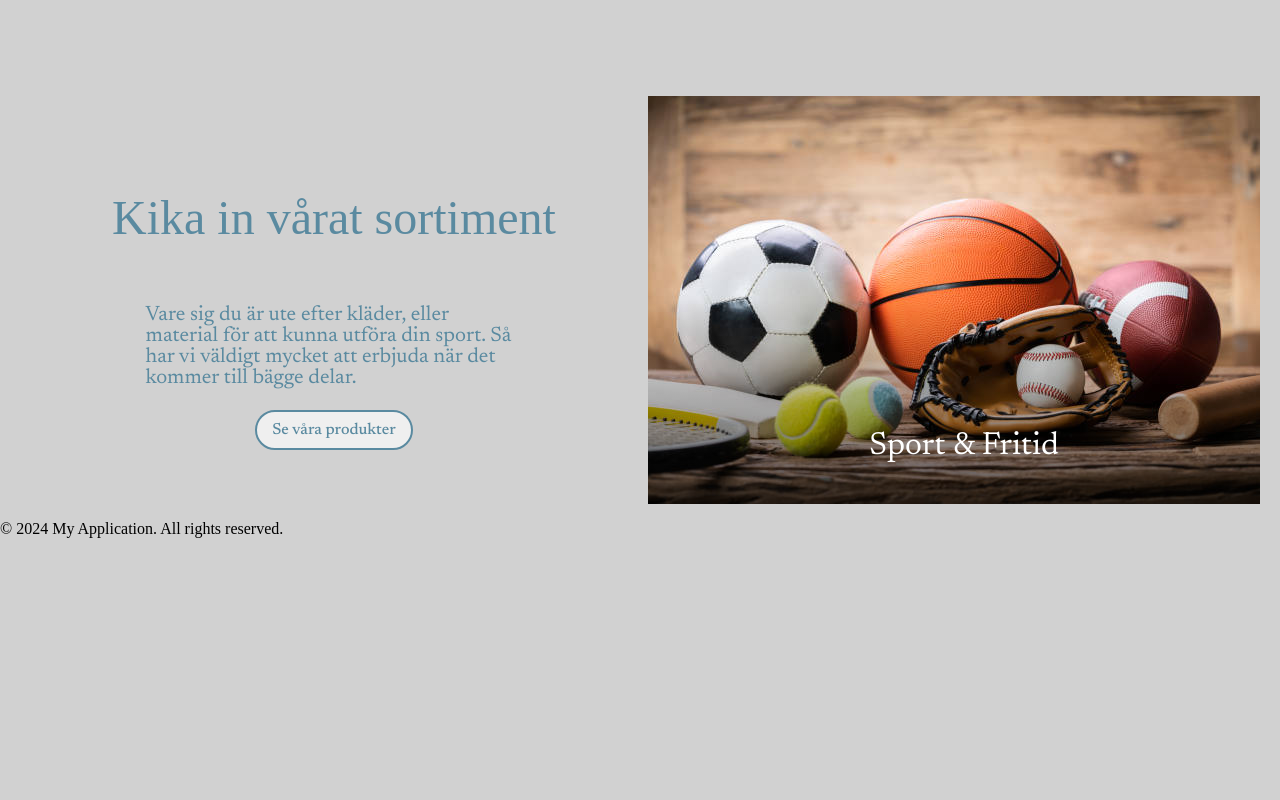
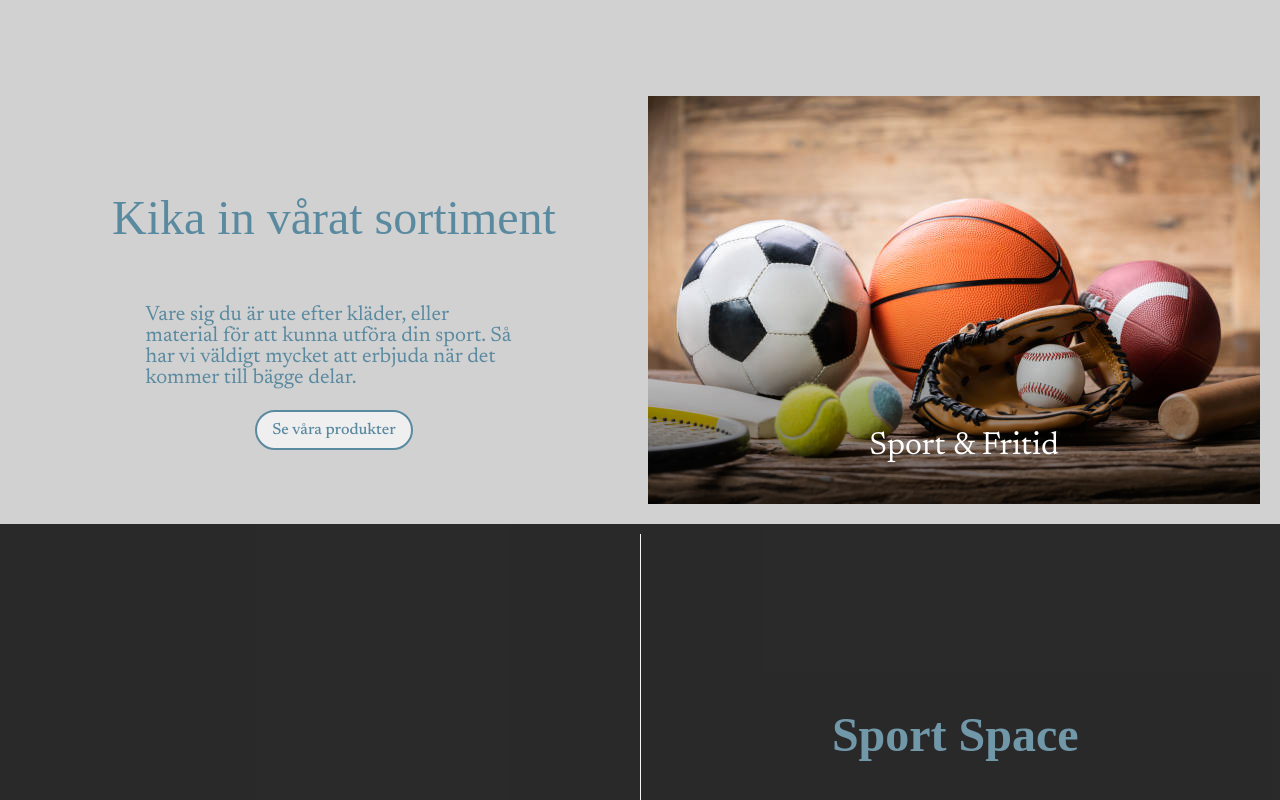
Before and after one commit to GustavssonMarcus/Exam, a Next.js app in the folder frontend/sport-space/: page / in a window 1280 px wide. Shown: the part 854-1654 px from the top of the page. Before the commit the page ends 1408 px from the top, so only its background shows below. Built offline with nearby package versions, Linux system fonts and the light colour scheme; a web font is replaced by a local one.

Commit message:
Content on footer

```diff
--- a/frontend/sport-space/src/app/components/footer/footer.tsx
+++ b/frontend/sport-space/src/app/components/footer/footer.tsx
@@ -2,8 +2,30 @@ import React from 'react';
 
 const Footer = () => {
   return (
-    <footer className="bg-gray-900 text-white p-4">
-      <p>&copy; {new Date().getFullYear()} My Application. All rights reserved.</p>
+    <footer className='footer'>
+      <div className='footer-content'>
+        <div className='footer-content-top'>
+          <div className='footer-content-top-visit'>
+            <p>Besök oss</p>
+          </div>
+          <div className='footer-content-top-contact'>
+            <p>Kontakta oss</p>
+          </div>
+        </div>
+        <div className='footer-content-middle'>
+          <ul>
+            <li>Google</li>
+            <li>Instagram</li>
+            <li>Facebook</li>
+          </ul>
+        </div>
+        <div className='footer-content-bottom'>
+          <p>&copy; {new Date().getFullYear()} Sport Space</p>
+        </div>
+      </div>
+      <div className='footer-title'>
+        <h1>Sport Space</h1>
+      </div>
     </footer>
   );
 };
--- /dev/null
+++ b/frontend/sport-space/src/app/scss/_footer.scss
@@ -0,0 +1,32 @@
+@use "variables.scss" as v;
+@import "mixins";
+
+.footer {
+    display: flex;
+    padding: 10px;
+    margin-top: 20px;
+    background-color: v.$font-color;
+    opacity: 0.8;
+    height: 50vh;
+    &-content {
+        flex: 1;
+        display: flex;
+        flex-direction: column;
+        &-top {
+            display: flex;
+        }
+    }
+    &-title {
+        flex: 1;
+        display: flex;
+        justify-content: center;
+        align-items: center;
+        border-left: 1px solid white;
+        h1 {
+            font-family: v.$title-font;
+            color: v.$text-color;
+            font-size: 3rem;
+            text-align: center;
+        }
+    }
+}
--- a/frontend/sport-space/src/app/scss/main.scss
+++ b/frontend/sport-space/src/app/scss/main.scss
@@ -2,6 +2,7 @@
 @use "header.scss";
 @use "hero.scss";
 @use "section.scss";
+@use "footer.scss";
 @import "mixins";
 @import url('https://fonts.googleapis.com/css2?family=Calligraffitti&family=Newsreader:ital,opsz,wght@0,6..72,200..800;1,6..72,200..800&display=swap');
 
```
